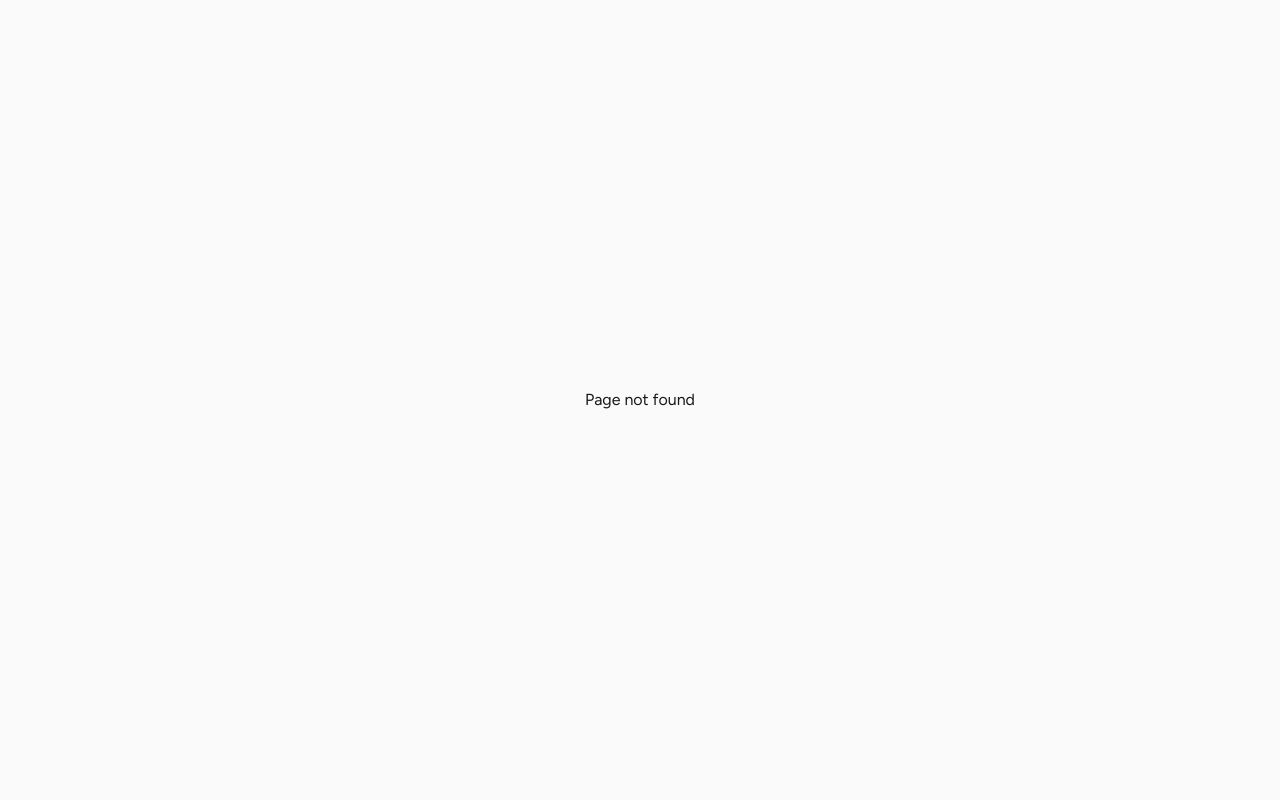
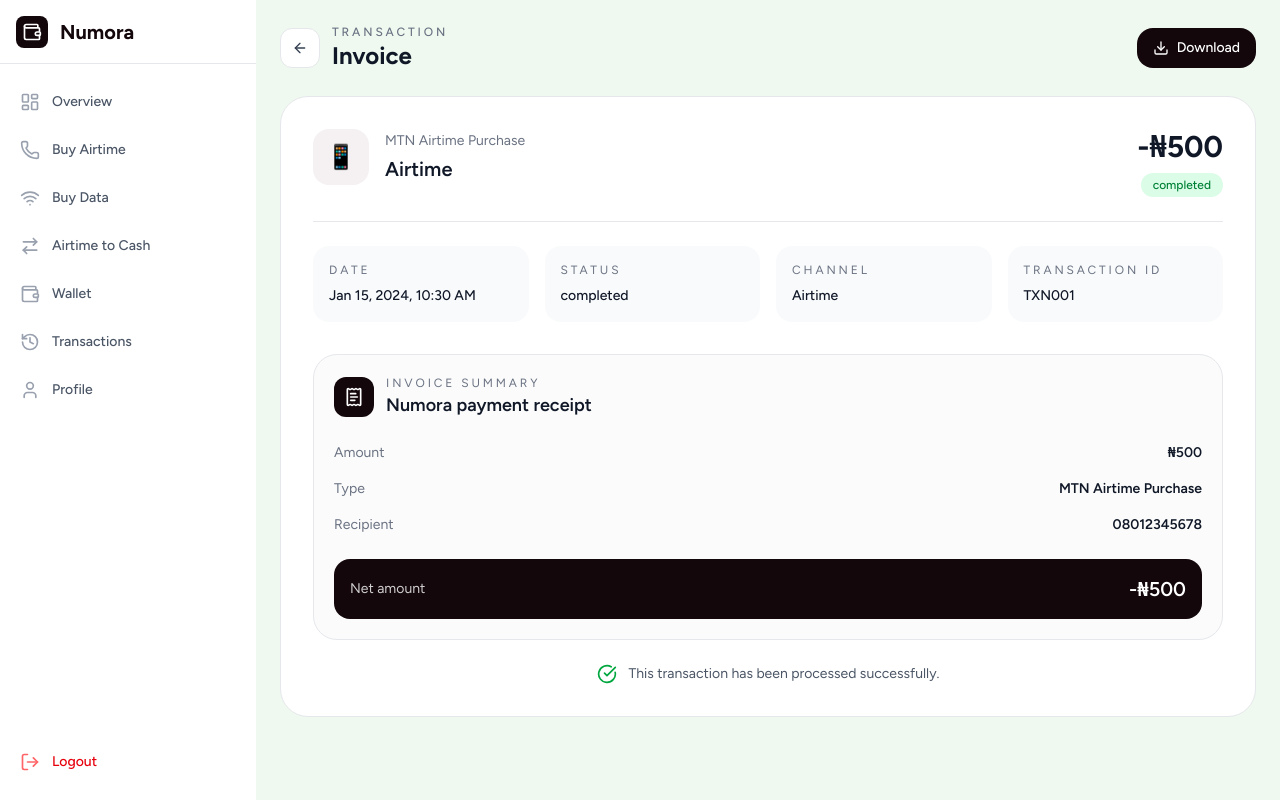
Before and after one commit to KabriAcid/numora, a Next.js app: page /transactions/TXN001 in a window 1280 px wide. Before the commit this address had no page. Built offline with nearby package versions, Linux system fonts and the light colour scheme.

Commit message:
feat: add transaction details page with formatted display and navigation

```diff
--- /dev/null
+++ b/src/app/(dashboard)/transactions/[id]/page.tsx
@@ -0,0 +1,166 @@
+import Link from "next/link";
+import { notFound } from "next/navigation";
+import { ArrowLeft, CircleCheckBig, Download, ReceiptText } from "lucide-react";
+import DashboardLayout from "@/layouts/user/DashboardLayout";
+import { transactions } from "@/components/user/transactions/transactions.data";
+
+const formatCurrency = (value: number) => `₦${Math.abs(value).toLocaleString()}`;
+
+const formatDate = (value: string) =>
+	new Intl.DateTimeFormat("en", {
+		year: "numeric",
+		month: "short",
+		day: "numeric",
+		hour: "numeric",
+		minute: "2-digit",
+	}).format(new Date(value));
+
+export default async function TransactionDetailsPage({
+	params,
+}: {
+	params: Promise<{ id: string }>;
+}) {
+	const { id } = await params;
+	const transaction = transactions.find((item) => item.id === id);
+
+	if (!transaction) {
+		notFound();
+	}
+
+	const isCredit = transaction.amount > 0;
+	const statusStyles = {
+		completed: "bg-green-100 text-green-700",
+		pending: "bg-yellow-100 text-yellow-700",
+		failed: "bg-red-100 text-red-700",
+	} as const;
+
+	return (
+		<DashboardLayout>
+			<div className="p-4 sm:p-6">
+				<div className="mb-6 flex items-center justify-between gap-3">
+					<div className="flex items-center gap-3">
+						<Link
+							href="/transactions"
+							className="inline-flex h-10 w-10 items-center justify-center rounded-xl border border-gray-200 bg-white text-gray-700 transition hover:bg-gray-50"
+							aria-label="Back to transactions"
+						>
+							<ArrowLeft className="h-4 w-4" />
+						</Link>
+						<div>
+							<p className="text-xs font-medium uppercase tracking-[0.24em] text-gray-500">
+								Transaction
+							</p>
+							<h1 className="text-2xl font-bold text-gray-900">Invoice</h1>
+						</div>
+					</div>
+					<button
+						type="button"
+						className="inline-flex items-center gap-2 rounded-2xl bg-[#13070C] px-4 py-2.5 text-sm font-medium text-white transition hover:bg-[#260d18]"
+					>
+						<Download className="h-4 w-4" />
+						Download
+					</button>
+				</div>
+
+				<div className="rounded-[28px] border border-gray-200 bg-white p-5 sm:p-8 shadow-none">
+					<div className="flex flex-col gap-5 border-b border-gray-200 pb-6 sm:flex-row sm:items-start sm:justify-between">
+						<div className="flex items-center gap-4">
+							<div className="flex h-14 w-14 items-center justify-center rounded-2xl bg-[#F5F1F2] text-2xl">
+								{transaction.type === "airtime" ? "📱" : transaction.type === "data" ? "📶" : transaction.type === "wallet_funding" ? "💳" : "💰"}
+							</div>
+							<div>
+								<p className="text-sm text-gray-500">{transaction.description}</p>
+								<h2 className="mt-1 text-xl font-semibold text-gray-900">
+									{transaction.type
+										.replace("_", " ")
+										.replace(/\b\w/g, (letter) => letter.toUpperCase())}
+								</h2>
+							</div>
+						</div>
+						<div className="text-left sm:text-right">
+							<p className="text-3xl font-bold text-gray-900">
+								{isCredit ? "+" : "-"}
+								{formatCurrency(transaction.amount)}
+							</p>
+							<span
+								className={`mt-2 inline-flex rounded-full px-3 py-1 text-xs font-medium ${statusStyles[transaction.status]}`}
+							>
+								{transaction.status}
+							</span>
+						</div>
+					</div>
+
+					<div className="mt-6 grid gap-4 sm:grid-cols-2 xl:grid-cols-4">
+						<div className="rounded-2xl bg-gray-50 p-4">
+							<p className="text-xs uppercase tracking-[0.24em] text-gray-500">Date</p>
+							<p className="mt-2 text-sm font-medium text-gray-900">
+								{formatDate(transaction.date)}
+							</p>
+						</div>
+						<div className="rounded-2xl bg-gray-50 p-4">
+							<p className="text-xs uppercase tracking-[0.24em] text-gray-500">Status</p>
+							<p className="mt-2 text-sm font-medium text-gray-900">{transaction.status}</p>
+						</div>
+						<div className="rounded-2xl bg-gray-50 p-4">
+							<p className="text-xs uppercase tracking-[0.24em] text-gray-500">Channel</p>
+							<p className="mt-2 text-sm font-medium text-gray-900">
+								{transaction.type === "data"
+									? "Data Bundle"
+									: transaction.type === "airtime"
+										? "Airtime"
+										: transaction.type === "wallet_funding"
+											? "Wallet Top-up"
+											: "Cash-out"}
+							</p>
+						</div>
+						<div className="rounded-2xl bg-gray-50 p-4">
+							<p className="text-xs uppercase tracking-[0.24em] text-gray-500">Transaction ID</p>
+							<p className="mt-2 text-sm font-medium text-gray-900">{transaction.id}</p>
+						</div>
+					</div>
+
+					<div className="mt-8 rounded-3xl border border-gray-200 bg-[#FBFBFB] p-5">
+						<div className="flex items-center gap-3">
+							<div className="flex h-10 w-10 items-center justify-center rounded-xl bg-[#13070C] text-white">
+								<ReceiptText className="h-5 w-5" />
+							</div>
+							<div>
+								<p className="text-xs uppercase tracking-[0.24em] text-gray-500">Invoice summary</p>
+								<h3 className="text-lg font-semibold text-gray-900">Numora payment receipt</h3>
+							</div>
+						</div>
+
+						<div className="mt-6 space-y-4">
+							<div className="flex items-center justify-between text-sm">
+								<span className="text-gray-500">Amount</span>
+								<span className="font-semibold text-gray-900">{formatCurrency(transaction.amount)}</span>
+							</div>
+							<div className="flex items-center justify-between text-sm">
+								<span className="text-gray-500">Type</span>
+								<span className="font-semibold text-gray-900">{transaction.description}</span>
+							</div>
+							<div className="flex items-center justify-between text-sm">
+								<span className="text-gray-500">Recipient</span>
+								<span className="font-semibold text-gray-900">{transaction.recipient}</span>
+							</div>
+						</div>
+						<div className="mt-6 rounded-2xl bg-[#13070C] p-4 text-white">
+							<div className="flex items-center justify-between gap-3">
+								<span className="text-sm text-white/80">Net amount</span>
+								<span className="text-xl font-semibold">
+									{isCredit ? "+" : "-"}
+									{formatCurrency(transaction.amount)}
+								</span>
+							</div>
+						</div>
+					</div>
+
+					<div className="mt-6 flex items-center justify-center gap-3">
+						<CircleCheckBig className="h-5 w-5 text-green-600" />
+						<p className="text-sm text-gray-600">This transaction has been processed successfully.</p>
+					</div>
+				</div>
+			</div>
+		</DashboardLayout>
+	);
+}
--- a/src/components/user/transactions/TransactionList.tsx
+++ b/src/components/user/transactions/TransactionList.tsx
@@ -1,3 +1,4 @@
+import Link from "next/link";
 import { Search } from "lucide-react";
 import type { TransactionRecord } from "@/types/transaction";
 
@@ -9,7 +10,6 @@
 	airtime: "📱",
 	data: "📶",
 	wallet_funding: "💳",
-	betting: "🎯",
 	airtime_to_cash: "💰",
 };
 const statusStyles: Record<TransactionRecord["status"], string> = {
@@ -21,8 +21,17 @@
 export default function TransactionList({
 	transactions,
 }: TransactionListProps) {
+	const formatDate = (value: string) =>
+		new Intl.DateTimeFormat("en", {
+			year: "numeric",
+			month: "short",
+			day: "numeric",
+			hour: "numeric",
+			minute: "2-digit",
+		}).format(new Date(value));
+
 	return (
-		<div className="bg-white rounded-2xl shadow-sm overflow-hidden">
+		<div className="bg-white rounded-2xl shadow-none overflow-hidden border border-gray-200">
 			<div className="p-6 border-b border-gray-200">
 				<h2 className="text-lg font-semibold text-gray-900">
 					Transaction History ({transactions.length})
@@ -31,24 +40,26 @@
 			<div className="divide-y divide-gray-200">
 				{transactions.length ? (
 					transactions.map((transaction) => (
-						<div key={transaction.id} className="p-6 hover:bg-gray-50">
-							<div className="flex items-center justify-between">
-								<div className="flex items-center">
+						<Link
+							key={transaction.id}
+							href={`/transactions/${transaction.id}`}
+							className="block p-6 hover:bg-gray-50 transition-colors"
+						>
+							<div className="flex items-start justify-between gap-4">
+								<div className="flex items-center min-w-0">
 									<div className="w-12 h-12 bg-gray-100 rounded-xl flex items-center justify-center mr-4 text-xl">
 										{icons[transaction.type]}
 									</div>
-									<div>
-										<h3 className="font-medium text-gray-900">
+									<div className="min-w-0">
+										<h3 className="font-medium text-gray-900 truncate">
 											{transaction.description}
 										</h3>
-										<div className="flex flex-wrap gap-4 mt-1 text-sm text-gray-600">
-											<span>ID: {transaction.id}</span>
-											<span>To: {transaction.recipient}</span>
-											<span>{new Date(transaction.date).toLocaleString()}</span>
-										</div>
+										<p className="mt-1 text-sm text-gray-600">
+											{formatDate(transaction.date)}
+										</p>
 									</div>
 								</div>
-								<div className="text-right">
+								<div className="text-right flex-shrink-0">
 									<p
 										className={`text-lg font-semibold ${transaction.amount > 0 ? "text-green-600" : "text-gray-900"}`}
 									>
@@ -56,13 +67,13 @@
 										{Math.abs(transaction.amount).toLocaleString()}
 									</p>
 									<span
-										className={`inline-flex px-2 py-1 text-xs font-medium rounded-full ${statusStyles[transaction.status]}`}
+										className={`mt-2 inline-flex px-2 py-1 text-xs font-medium rounded-full ${statusStyles[transaction.status]}`}
 									>
 										{transaction.status}
 									</span>
 								</div>
 							</div>
-						</div>
+						</Link>
 					))
 				) : (
 					<div className="p-12 text-center">
```
